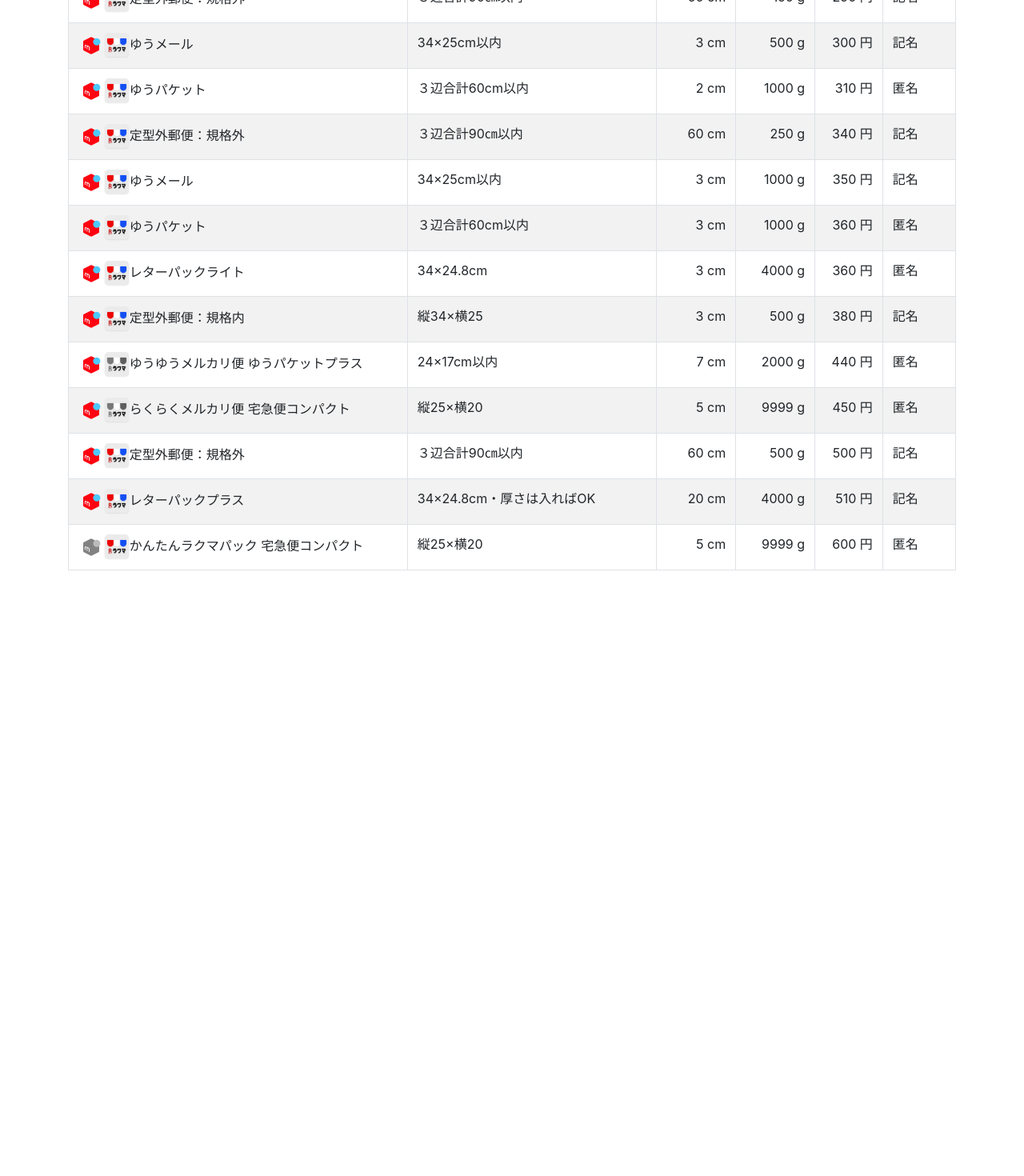
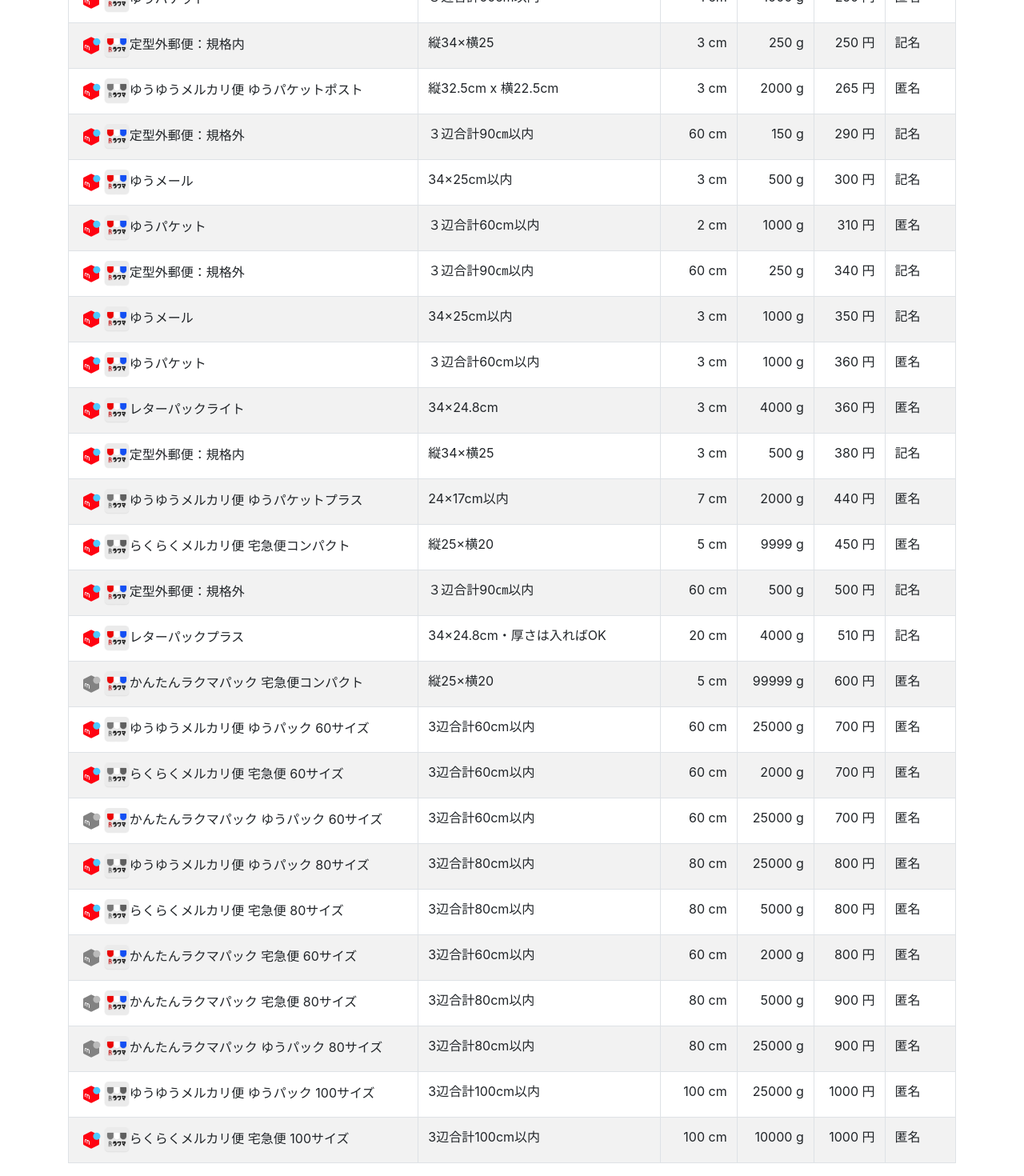
Before and after one commit to yuto-moriizumi/MercariRakumaComparison, a React (Create React App) app: page / in a window 1280 px wide. Shown: the part 1200-2670 px from the top of the page at 80% size. Before the commit the page ends 1929 px from the top, so only its background shows below. Built offline with nearby package versions, Linux system fonts and the light colour scheme.

Commit message:
配送方法を追加

```diff
--- a/src/App.tsx
+++ b/src/App.tsx
@@ -17,7 +17,7 @@
   maxG: number;
 };
 export default class App extends React.Component<{}, State> {
-  state = { service: "none", maxHeight: 999, maxG: 9999 };
+  state = { service: "none", maxHeight: 999, maxG: 99999 };
   render() {
     return (
       <Container fluid="xl">
@@ -188,11 +188,31 @@
       isAvailable4Rakuma: false,
     },
     {
+      name: "かんたんラクマパック ゆうパケット",
+      size: "長辺34cm以内",
+      maxHeight: 3,
+      g: 1000,
+      cost: 179,
+      isAnonymous: true,
+      isAvailable4Mercari: false,
+      isAvailable4Rakuma: true,
+    },
+    {
       name: "ゆうメール",
       size: "34×25cm以内",
       maxHeight: 3,
       g: 150,
       cost: 180,
+      isAnonymous: false,
+      isAvailable4Mercari: true,
+      isAvailable4Rakuma: true,
+    },
+    {
+      name: "クリックポスト",
+      size: "34×25cm以内",
+      maxHeight: 3,
+      g: 1000,
+      cost: 198,
       isAnonymous: false,
       isAvailable4Mercari: true,
       isAvailable4Rakuma: true,
@@ -276,6 +296,16 @@
       isAnonymous: false,
       isAvailable4Mercari: true,
       isAvailable4Rakuma: true,
+    },
+    {
+      name: "ゆうゆうメルカリ便 ゆうパケットポスト",
+      size: "縦32.5cm x 横22.5cm",
+      maxHeight: 3,
+      g: 2000,
+      cost: 265,
+      isAnonymous: true,
+      isAvailable4Mercari: true,
+      isAvailable4Rakuma: false,
     },
     {
       name: "定型外郵便：規格外",
@@ -401,11 +431,111 @@
       name: "かんたんラクマパック 宅急便コンパクト",
       size: "縦25×横20",
       maxHeight: 5,
-      g: 9999,
+      g: 99999,
       cost: 600,
       isAnonymous: true,
       isAvailable4Mercari: false,
       isAvailable4Rakuma: true,
+    },
+    {
+      name: "ゆうゆうメルカリ便 ゆうパック 60サイズ",
+      size: "3辺合計60cm以内",
+      maxHeight: 60,
+      g: 25000,
+      cost: 700,
+      isAnonymous: true,
+      isAvailable4Mercari: true,
+      isAvailable4Rakuma: false,
+    },
+    {
+      name: "らくらくメルカリ便 宅急便 60サイズ",
+      size: "3辺合計60cm以内",
+      maxHeight: 60,
+      g: 2000,
+      cost: 700,
+      isAnonymous: true,
+      isAvailable4Mercari: true,
+      isAvailable4Rakuma: false,
+    },
+    {
+      name: "かんたんラクマパック ゆうパック 60サイズ",
+      size: "3辺合計60cm以内",
+      maxHeight: 60,
+      g: 25000,
+      cost: 700,
+      isAnonymous: true,
+      isAvailable4Mercari: false,
+      isAvailable4Rakuma: true,
+    },
+    {
+      name: "ゆうゆうメルカリ便 ゆうパック 80サイズ",
+      size: "3辺合計80cm以内",
+      maxHeight: 80,
+      g: 25000,
+      cost: 800,
+      isAnonymous: true,
+      isAvailable4Mercari: true,
+      isAvailable4Rakuma: false,
+    },
+    {
+      name: "らくらくメルカリ便 宅急便 80サイズ",
+      size: "3辺合計80cm以内",
+      maxHeight: 80,
+      g: 5000,
+      cost: 800,
+      isAnonymous: true,
+      isAvailable4Mercari: true,
+      isAvailable4Rakuma: false,
+    },
+    {
+      name: "かんたんラクマパック 宅急便 60サイズ",
+      size: "3辺合計60cm以内",
+      maxHeight: 60,
+      g: 2000,
+      cost: 800,
+      isAnonymous: true,
+      isAvailable4Mercari: false,
+      isAvailable4Rakuma: true,
+    },
+    {
+      name: "かんたんラクマパック 宅急便 80サイズ",
+      size: "3辺合計80cm以内",
+      maxHeight: 80,
+      g: 5000,
+      cost: 900,
+      isAnonymous: true,
+      isAvailable4Mercari: false,
+      isAvailable4Rakuma: true,
+    },
+    {
+      name: "かんたんラクマパック ゆうパック 80サイズ",
+      size: "3辺合計80cm以内",
+      maxHeight: 80,
+      g: 25000,
+      cost: 900,
+      isAnonymous: true,
+      isAvailable4Mercari: false,
+      isAvailable4Rakuma: true,
+    },
+    {
+      name: "ゆうゆうメルカリ便 ゆうパック 100サイズ",
+      size: "3辺合計100cm以内",
+      maxHeight: 100,
+      g: 25000,
+      cost: 1000,
+      isAnonymous: true,
+      isAvailable4Mercari: true,
+      isAvailable4Rakuma: false,
+    },
+    {
+      name: "らくらくメルカリ便 宅急便 100サイズ",
+      size: "3辺合計100cm以内",
+      maxHeight: 100,
+      g: 10000,
+      cost: 1000,
+      isAnonymous: true,
+      isAvailable4Mercari: true,
+      isAvailable4Rakuma: false,
     },
   ];
 }
```
Also changed, not shown: 1 other file (tests, documents, lock files or other folders).
